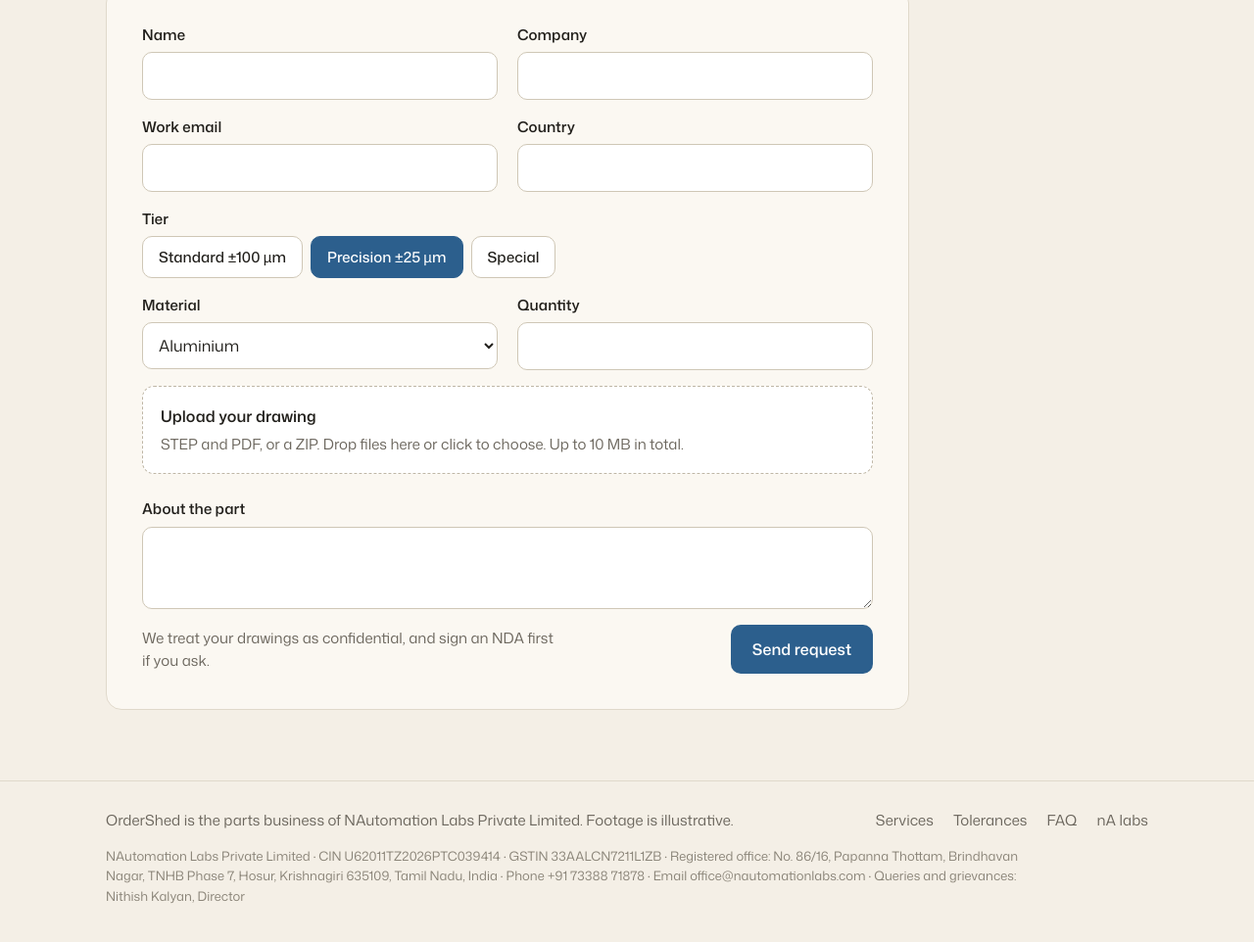
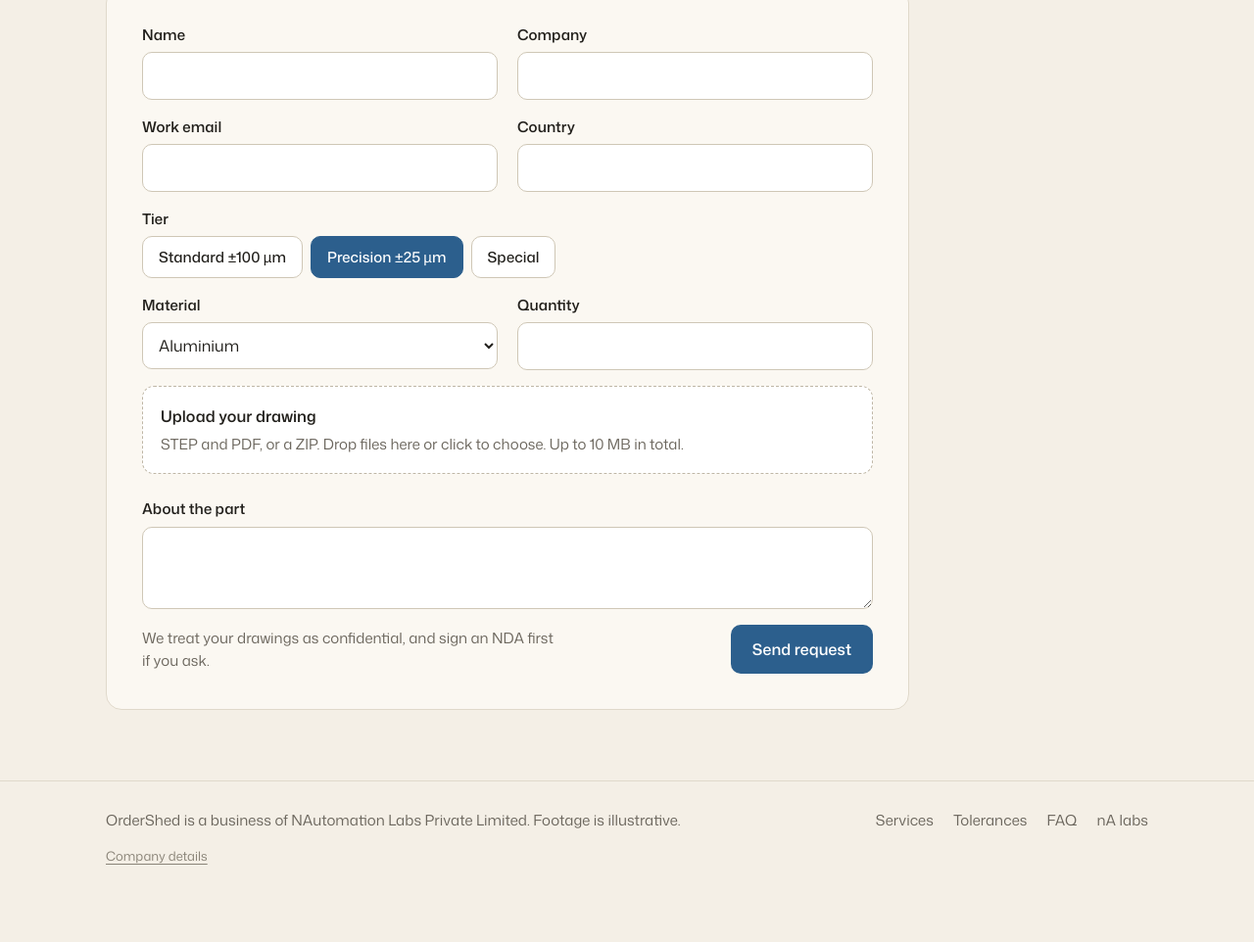
Before and after one commit to Stratfiy/Website, a plain HTML site: page index.html in a window 1280 px wide. Shown: the part 3230-4192 px from the top of the page at 98% size. After the commit the page ends 4150 px from the top, so only its background shows below. Drawn offline with Linux system fonts and the light colour scheme.

Commit message:
Collapse the statutory company details in the footer
The details stay on every page but sit behind a Company details link.

Co-Authored-By: Claude Fable 5.2 <noreply@anthropic.com>
Claude-Session: https://claude.ai/code/session_01U8mcARWfz9S2SJVq1Ro369

```diff
--- a/index.html
+++ b/index.html
@@ -114,10 +114,10 @@
 </main>
 <footer><div class="wrap">
   <div class="row">
-    <span>OrderShed is the parts business of NAutomation Labs Private Limited. Footage is illustrative.</span>
+    <span>OrderShed is a business of NAutomation Labs Private Limited. Footage is illustrative.</span>
     <nav aria-label="Footer"><a href="#services">Services</a><a href="#tiers">Tolerances</a><a href="/faq">FAQ</a><a href="https://nautomationlabs.com">nA labs</a></nav>
   </div>
-  <p class="legal">NAutomation Labs Private Limited · CIN U62011TZ2026PTC039414 · GSTIN 33AALCN7211L1ZB · Registered office: No. 86/16, Papanna Thottam, Brindhavan Nagar, TNHB Phase 7, Hosur, Krishnagiri 635109, Tamil Nadu, India · Phone +91 73388 71878 · Email office@nautomationlabs.com · Queries and grievances: Nithish Kalyan, Director</p>
+  <details class="legal"><summary>Company details</summary><p>NAutomation Labs Private Limited<br>CIN U62011TZ2026PTC039414<br>GSTIN 33AALCN7211L1ZB<br>Registered office: No. 86/16, Papanna Thottam, Brindhavan Nagar, TNHB Phase 7, Hosur, Krishnagiri 635109, Tamil Nadu, India<br>Phone +91 73388 71878<br>Email office@nautomationlabs.com<br>Queries and grievances: Nithish Kalyan, Director</p></details>
 </div></footer>
 <script>
 (function(){
--- a/styles.css
+++ b/styles.css
@@ -122,3 +122,7 @@ footer .legal{font-size:13px;line-height:1.6;margin-top:14px;max-width:72em;colo
 .rv.in{opacity:1;transform:none}
 @media (prefers-reduced-motion:reduce){.rv{opacity:1;transform:none;transition:none}html{scroll-behavior:auto}}
 @media (max-width:900px){.three,.tiers{grid-template-columns:1fr}.steps{grid-template-columns:1fr 1fr}.strip{grid-template-columns:1fr}.tier p.for{min-height:0}form{grid-template-columns:1fr}}
+
+footer details.legal{margin-top:14px}
+footer details.legal summary{cursor:pointer;display:inline-block;font-size:13px;text-decoration:underline;text-underline-offset:3px}
+footer details.legal p{margin:10px 0 0;line-height:1.7}
```
Also changed, not shown: faq.html (+2 -2 lines), thanks.html (+2 -2 lines).
